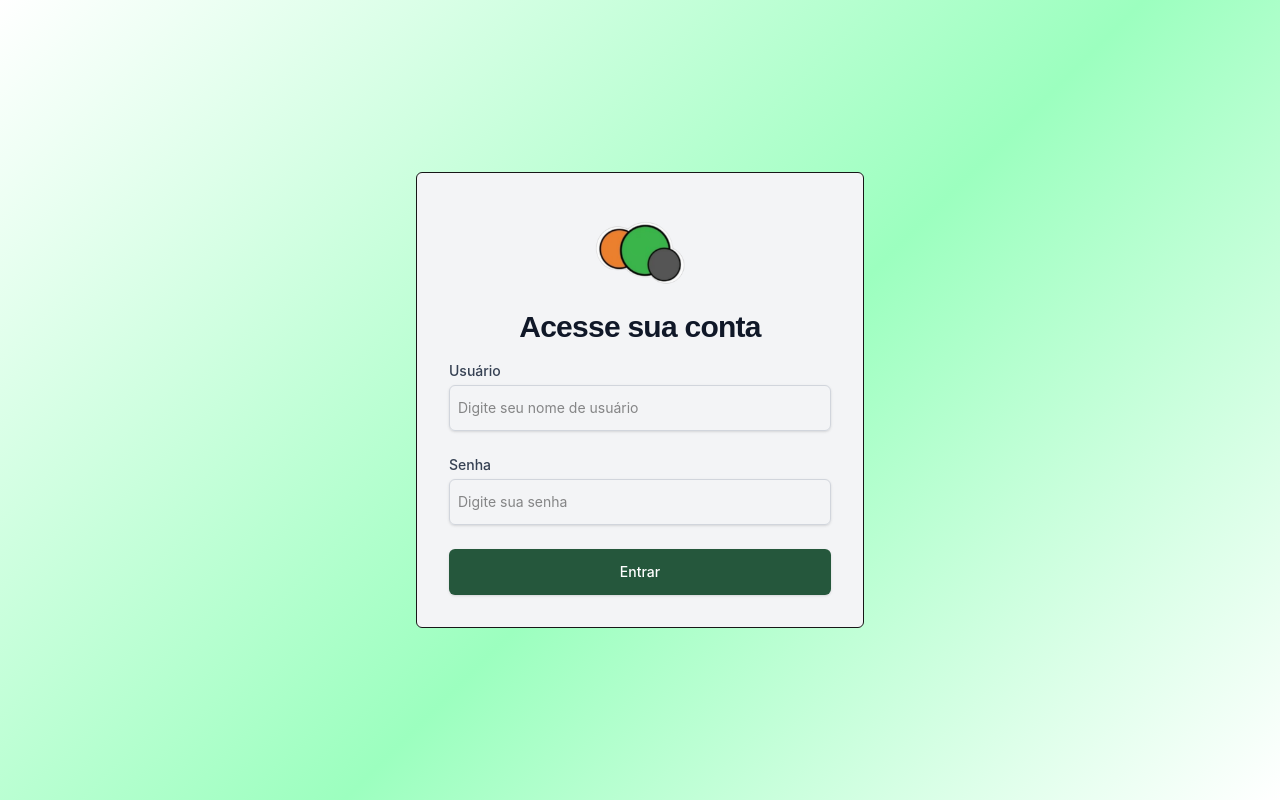
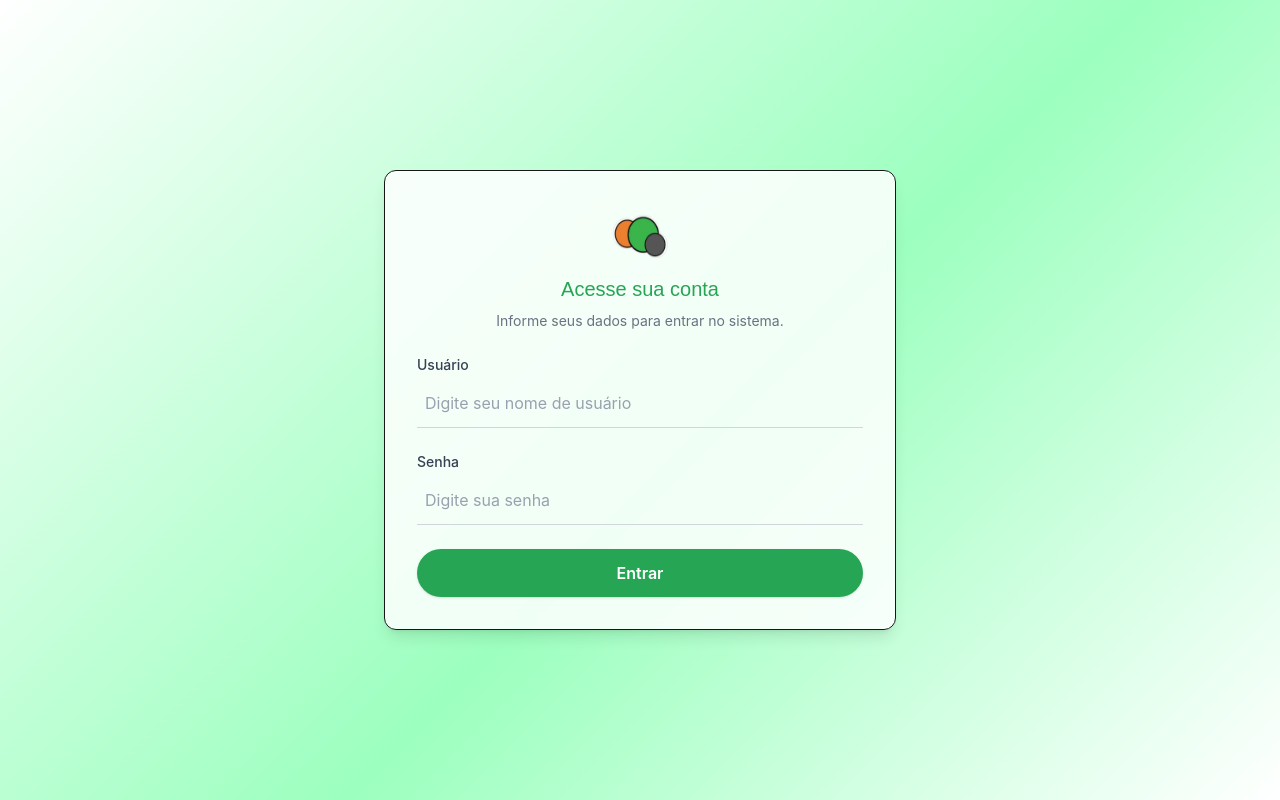
Before and after one commit to marcosffp/hortifruti, a Next.js app in the folder Codigo/Front/: page /login in a window 1280 px wide. Built offline with nearby package versions, Linux system fonts and the light colour scheme; no server answers.

Commit message:
style: Update UI components for improved consistency and aesthetics

```diff
--- a/Codigo/Front/src/app/(shell)/admin/page.tsx
+++ b/Codigo/Front/src/app/(shell)/admin/page.tsx
@@ -15,28 +15,28 @@ export default function AdminPage() {
           </p>
 
           <div className="grid grid-cols-1 md:grid-cols-2 gap-6">
-            <div className="border rounded-lg p-4 hover:bg-gray-50 cursor-pointer">
+            <div className="border border-[var(--neutral-300)] rounded-lg p-4 hover:bg-gray-50 cursor-pointer">
               <h3 className="font-medium text-gray-800">Gerenciamento de Usuários</h3>
               <p className="text-gray-600 text-sm mt-1">
                 Adicionar, remover e gerenciar usuários do sistema
               </p>
             </div>
 
-            <div className="border rounded-lg p-4 hover:bg-gray-50 cursor-pointer">
+            <div className="border border-[var(--neutral-300)] rounded-lg p-4 hover:bg-gray-50 cursor-pointer">
               <h3 className="font-medium text-gray-800">Configurações do Sistema</h3>
               <p className="text-gray-600 text-sm mt-1">
                 Ajustar parâmetros e preferências globais
               </p>
             </div>
 
-            <div className="border rounded-lg p-4 hover:bg-gray-50 cursor-pointer">
+            <div className="border border-[var(--neutral-300)] rounded-lg p-4 hover:bg-gray-50 cursor-pointer">
               <h3 className="font-medium text-gray-800">Backup de Dados</h3>
               <p className="text-gray-600 text-sm mt-1">
                 Configurar e executar backups do sistema
               </p>
             </div>
 
-            <div className="border rounded-lg p-4 hover:bg-gray-50 cursor-pointer">
+            <div className="border border-[var(--neutral-300)] rounded-lg p-4 hover:bg-gray-50 cursor-pointer">
               <h3 className="font-medium text-gray-800">Logs do Sistema</h3>
               <p className="text-gray-600 text-sm mt-1">
                 Visualizar logs de atividade e erros
--- a/Codigo/Front/src/app/login/page.tsx
+++ b/Codigo/Front/src/app/login/page.tsx
@@ -30,21 +30,25 @@ export default function Login() {
   };
 
   return (
-    <div className="w-full max-w-md m-auto px-4 sm:px-0">
-      <div className="bg-gray-100 border rounded-md p-8">
+    <div className="w-full max-w-lg m-auto px-4 sm:px-0">
+      <div
+        className="border rounded-xl p-6 sm:p-8 shadow-lg backdrop-blur-sm"
+        style={{ background: "rgba(255,255,255,0.85)" }}
+      >
         <Image
-          className="mx-auto h-20 w-auto cursor-pointer transition-discrete duration-200 hover:scale-105"
+          className="mx-auto mb-4 h-14 w-14"
           src="/icon.png"
-          onClick={() => {
-            router.push("/");
-          }}
-          alt={"Logo Hortifruti"}
-          width={80}
-          height={80}
+          alt="Logo Hortifruti"
+          width={56}
+          height={56}
+          onClick={() => router.push('/')}
         />
-        <h2 className="mt-6 text-center text-3xl font-bold tracking-tight text-gray-900">
+        <h2 className="text-center text-xl font-medium text-[color:var(--primary)] mb-2">
           Acesse sua conta
         </h2>
+        <p className="text-center text-sm text-gray-500 mb-6">
+          Informe seus dados para entrar no sistema.
+        </p>
         <form className="space-y-6 mt-4" onSubmit={handleSubmit}>
           <div>
             <label
@@ -63,7 +67,7 @@ export default function Login() {
                 required
                 value={username}
                 onChange={(e) => setUsername(e.target.value)}
-                className="px-2 py-3 mt-1 block w-full rounded-md border border-gray-300 shadow-sm focus:border-[var(--primary-button-dark)] focus:outline-none focus:ring-[var(--primary-button-dark)] sm:text-sm"
+                className="block w-full px-2 py-3 mt-1 bg-transparent border-b border-gray-300 focus:border-[var(--primary)] focus:outline-none text-gray-900 placeholder:text-gray-400 transition-all"
               />
             </div>
           </div>
@@ -84,7 +88,7 @@ export default function Login() {
                 required
                 value={password}
                 onChange={(e) => setPassword(e.target.value)}
-                className="px-2 py-3 mt-1 block w-full rounded-md border border-gray-300 shadow-sm focus:border-[var(--primary-button-dark)] focus:outline-none focus:ring-[var(--primary-button-dark)] sm:text-sm"
+                className="block w-full px-2 py-3 mt-1 bg-transparent border-b border-gray-300 focus:border-[var(--primary)] focus:outline-none text-gray-900 placeholder:text-gray-400 transition-all"
               />
             </div>
           </div>
@@ -92,7 +96,7 @@ export default function Login() {
             <button
               type="submit"
               disabled={isLoading}
-              className="w-full flex justify-center py-3 px-4 border border-transparent rounded-md shadow-sm text-sm font-medium text-white bg-[var(--primary-button-dark)] hover:bg-[var(--primary-button-dark-hover)] cursor-pointer"
+              className="w-full py-3 rounded-full bg-[var(--primary)] text-white font-semibold shadow hover:bg-[var(--primary-dark)] transition-all"
             >
               {isLoading ? 'Entrando...' : 'Entrar'}
             </button>
--- a/Codigo/Front/src/components/layout/Header.tsx
+++ b/Codigo/Front/src/components/layout/Header.tsx
@@ -9,7 +9,7 @@ export default function Header() {
   const { userName, logout } = useAuth();
 
   return (
-    <header className="w-full bg-white border-b">
+    <header className="w-full bg-primary border-b border-[var(--neutral-300)]">
       <div className="flex justify-between items-center px-6 py-4">
         {/* Left side - Logo and name */}
         <div className="flex items-center gap-3">
@@ -23,37 +23,37 @@ export default function Header() {
           />
           {/* Nome */}
           <div className="flex flex-col">
-            <span className="text-lg font-bold text-gray-900 leading-tight">
+            <span className="text-lg font-bold text-white leading-tight">
               HORTIFRUTI
             </span>
-            <span className="text-sm font-medium text-gray-600 -mt-1">
+            <span className="text-sm font-medium text-gray-200 -mt-1">
               SANTA LUZIA
             </span>
           </div>
         </div>
         {/* Right side - Phone, notifications, user, login */}
         <div className="flex items-center gap-4">
-          <span className="text-gray-700 text-sm">(31) 3649-7064</span>
+          <span className="text-gray-100 text-sm">(31) 3649-7064</span>
           {/* Notification icon with badge */}
           <div className="relative">
-            <Bell className="text-gray-500" size={20} />
+            <Bell className="text-gray-100" size={20} />
             <span className="absolute -top-1 -right-1 bg-red-500 text-white text-xs rounded-full h-4 w-4 flex items-center justify-center">
               4
             </span>
           </div>
           {/* User avatar and name */}
           <div className="flex items-center gap-2">
-            <Link href="/perfil" className="flex items-center gap-2 hover:text-green-700">
-              <div className="w-8 h-8 bg-green-600 rounded-full flex items-center justify-center">
+            <Link href="/perfil" className="flex items-center gap-2">
+              <div className="w-8 h-8 bg-green-800 rounded-full flex items-center justify-center">
                 <User className="text-white" size={16} />
               </div>
-              <span className="text-gray-700 text-sm font-medium">{userName}</span>
+              <span className="text-gray-100 text-sm font-medium">{userName}</span>
             </Link>
           </div>
           <button
             type="button"
             onClick={logout}
-            className="flex items-center gap-1 text-red-600 font-semibold hover:text-red-700 transition-colors"
+            className="flex items-center gap-1 text-white font-semibold hover:text-red-700 transition-colors"
           >
             <LogOut size={16} />
             Sair
--- a/Codigo/Front/src/components/layout/Sidebar.tsx
+++ b/Codigo/Front/src/components/layout/Sidebar.tsx
@@ -14,6 +14,7 @@ import {
 import Link from "next/link";
 import { useState } from "react";
 import RoleGuard from "@/components/auth/RoleGuard";
+import { usePathname } from "next/navigation";
 
 // Estrutura para submenu
 interface MenuItem {
@@ -59,6 +60,7 @@ const menu: MenuItem[] = [
 
 export default function Sidebar() {
   const [openSubMenu, setOpenSubMenu] = useState<number | null>(null);
+  const pathname = usePathname();
 
   const toggleSubMenu = (index: number) => {
     if (openSubMenu === index) {
@@ -69,19 +71,24 @@ export default function Sidebar() {
   };
 
   return (
-    <aside className="w-64 bg-white border-r min-h-screen p-4">
+    <aside className="w-64 bg-white border-r border-[var(--neutral-300)] min-h-screen p-4">
       <nav className="flex flex-col gap-1">
         {/* Home/Dashboard link */}
         <Link
-          href="/"
-          className="flex items-center gap-2 px-3 py-2 rounded-lg hover:bg-green-100 text-gray-700"
+          href="/dashboard"
+          className={`flex items-center gap-2 px-3 py-2 rounded-lg ${pathname === '/dashboard' ? 'bg-primary text-white' : 'text-gray-700'} hover:bg-primary mb-2`}
         >
           <Home size={18} />
           <span>Dashboard</span>
         </Link>
 
         {/* Menu items with potential submenus */}
-        {menu.map((item, i) => (
+        {menu.map((item, i) => {
+          // Verifica se algum subitem está ativo
+          const isSubActive = item.submenu?.some(sub => sub.href === pathname);
+          const isActive = pathname === item.href || isSubActive;
+
+          return (
             <RoleGuard
               key={`menu-item-${item.label}`}
               roles={item.roles || []}
@@ -93,7 +100,9 @@ export default function Sidebar() {
                     <button
                       type="button"
                       onClick={() => toggleSubMenu(i)}
-                    className="flex items-center justify-between w-full px-3 py-2 rounded-lg hover:bg-green-100 text-gray-700"
+                      className={`flex items-center justify-between w-full px-3 py-2 rounded-lg hover:bg-primary ${
+                        isSubActive ? "bg-primary text-white" : "text-gray-700"
+                      }`}
                     >
                       <div className="flex items-center gap-2">
                         <item.icon size={18} />
@@ -118,7 +127,9 @@ export default function Sidebar() {
                           >
                             <Link
                               href={subItem.href}
-                            className="flex items-center gap-2 px-3 py-2 text-sm rounded-lg hover:bg-green-50 text-gray-700"
+                              className={`flex items-center gap-2 px-3 py-2 text-sm rounded-lg text-gray-700 hover:bg-primary ${
+                                pathname === subItem.href ? "bg-primary text-white" : ""
+                              }`}
                             >
                               <subItem.icon size={16} />
                               <span>{subItem.label}</span>
@@ -131,7 +142,9 @@ export default function Sidebar() {
                 ) : (
                   <Link
                     href={item.href}
-                  className="flex items-center gap-2 px-3 py-2 rounded-lg hover:bg-green-100 text-gray-700"
+                    className={`flex items-center gap-2 px-3 py-2 rounded-lg hover:bg-primary ${
+                      isActive ? "bg-primary text-white" : "text-gray-700"
+                    }`}
                   >
                     <item.icon size={18} />
                     <span>{item.label}</span>
@@ -139,7 +152,8 @@ export default function Sidebar() {
                 )}
               </div>
             </RoleGuard>
-        ))}
+          );
+        })}
       </nav>
     </aside>
   );
--- a/Codigo/Front/src/components/ui/Card.tsx
+++ b/Codigo/Front/src/components/ui/Card.tsx
@@ -5,7 +5,7 @@ type CardProps = {
 
 export default function Card({ title, children }: CardProps) {
   return (
-    <div className="bg-white border rounded-lg shadow-sm p-4">
+    <div className="bg-white border border-[var(--neutral-300)] rounded-lg shadow-sm p-4">
       {title && <h2 className="text-lg font-semibold mb-3">{title}</h2>}
       {children}
     </div>
```
Lines whose indentation alone changed are shown as unchanged.
